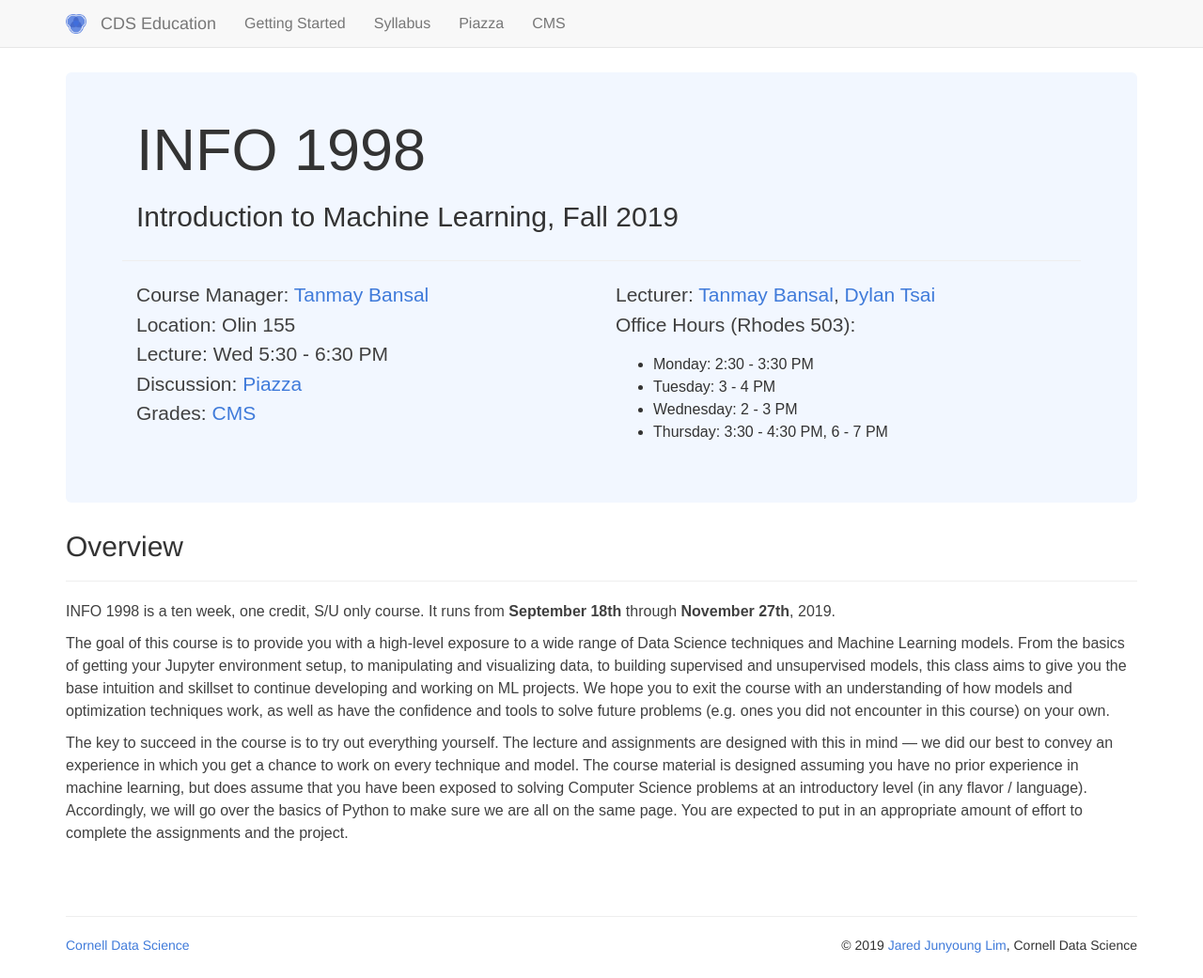
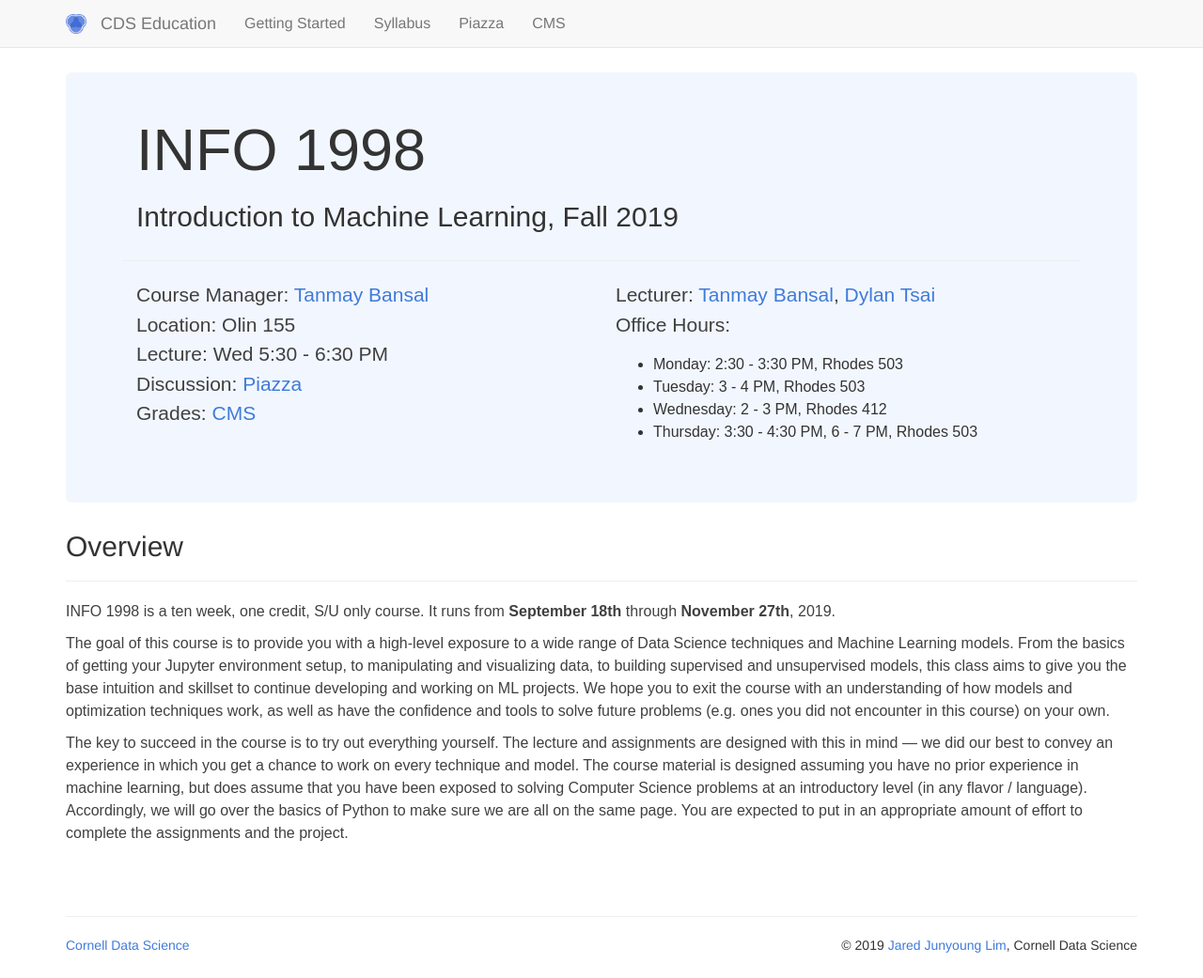
Before and after one commit to CornellDataScience/info1998, a Jekyll site: the page built from index.md, in a window 1280 px wide and 1041 px high. Shown: the whole window at 94% size. Built offline with Jekyll 4.4.1, drawn with Linux system fonts in a browser that asks for light colours.

```diff
--- a/_includes/core/title.html
+++ b/_includes/core/title.html
@@ -21,12 +21,12 @@
     <div class="col-xs-7 col-sm-6 col-md-6 col-lg-6">
       <p>
         Lecturer: <a href="mailto:tb444@cornell.edu?subject=[INFO 1998]">Tanmay Bansal</a>, <a href="mailto:dt439@cornell.edu?subject=[INFO 1998]">Dylan Tsai</a><br/>
-        Office Hours (Rhodes 503):
+        Office Hours:
         <ul>
-          <li>Monday: 2:30 - 3:30 PM</li>
-          <li>Tuesday: 3 - 4 PM</li>
-          <li>Wednesday: 2 - 3 PM</li>
-          <li>Thursday: 3:30 - 4:30 PM, 6 - 7 PM</li>
+          <li>Monday: 2:30 - 3:30 PM, Rhodes 503</li>
+          <li>Tuesday: 3 - 4 PM, Rhodes 503</li>
+          <li>Wednesday: 2 - 3 PM, Rhodes 412</li>
+          <li>Thursday: 3:30 - 4:30 PM, 6 - 7 PM, Rhodes 503</li>
         </ul>
       </p>
     </div>
```
